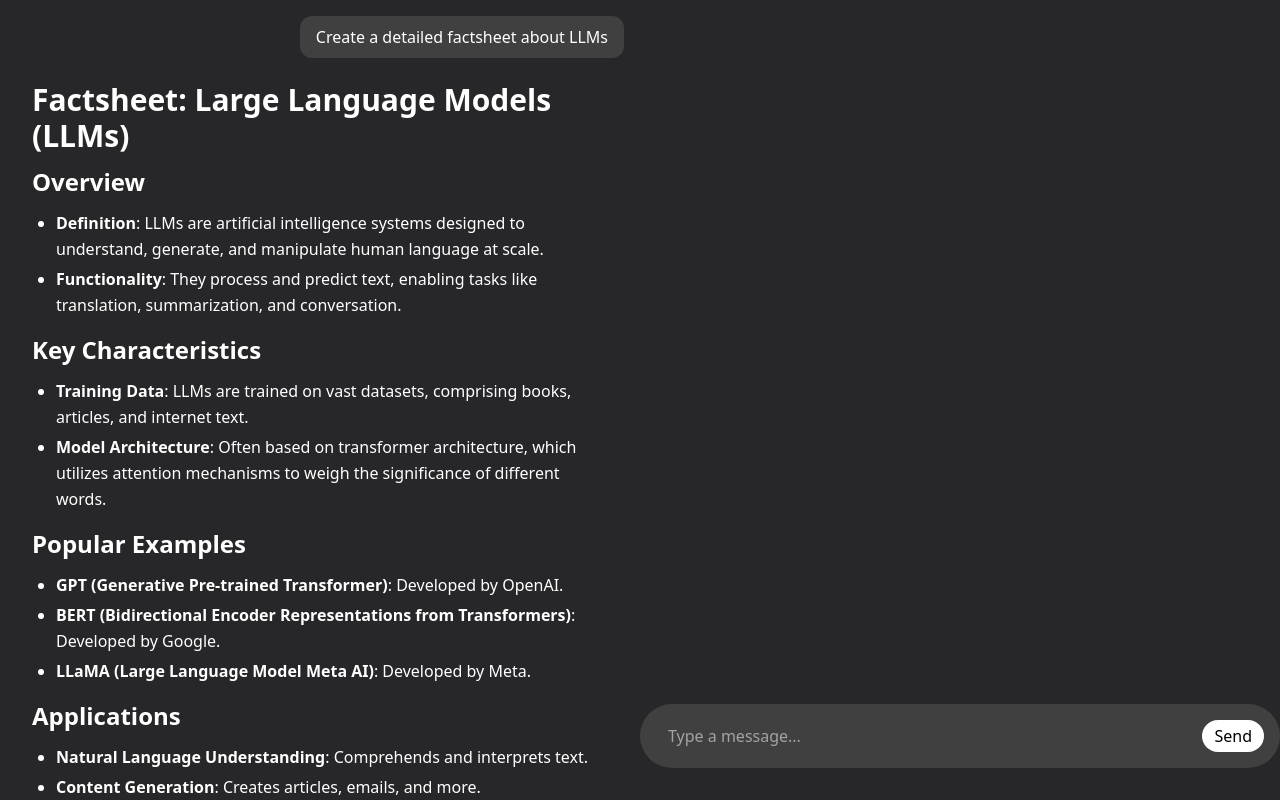
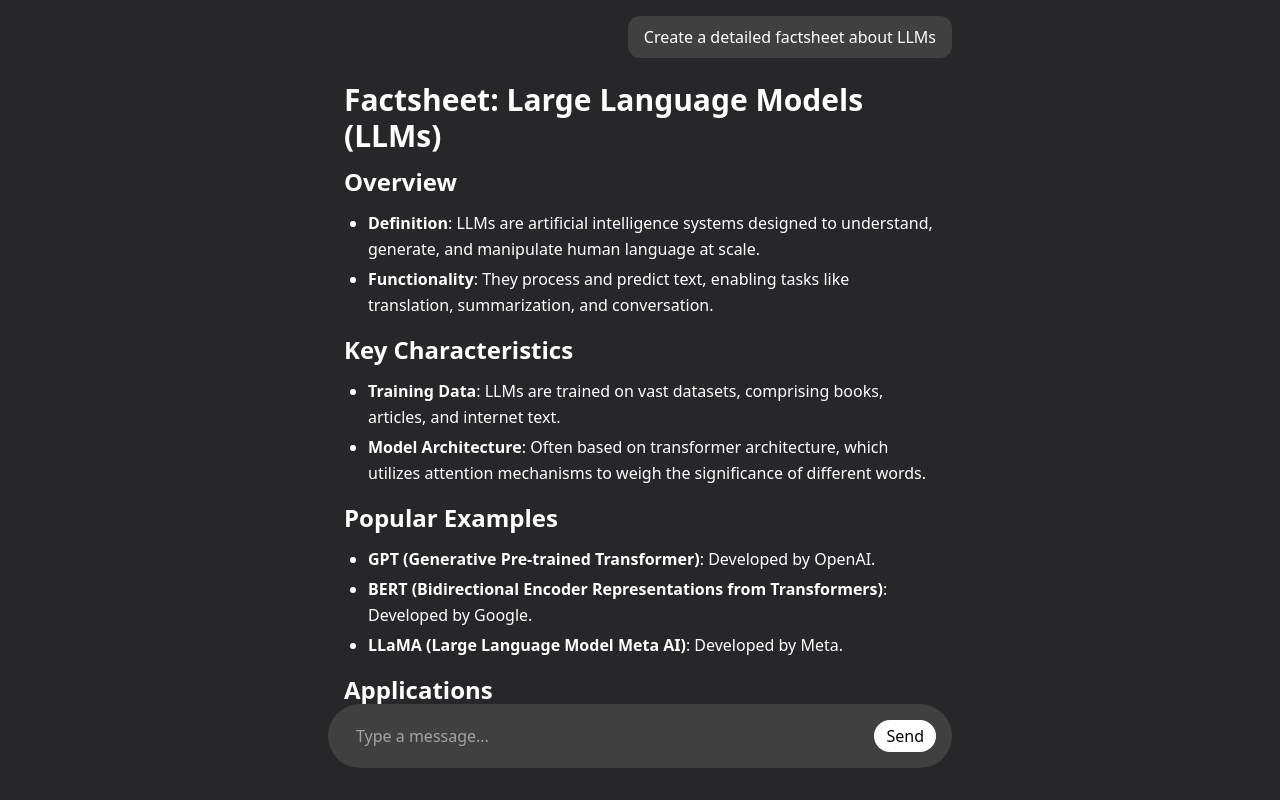
Before and after one commit to ivanoconnor/chat_ui, a SvelteKit app: page /app4 in a window 1280 px wide. Built offline with nearby package versions, Linux system fonts and the light colour scheme.

Commit message:
css fixes

```diff
--- a/src/routes/app4/+page.svelte
+++ b/src/routes/app4/+page.svelte
@@ -91,13 +91,15 @@
   });
 </script>
 
-<div class="h-screen w-full flex bg-zinc-800 justify-center">
-  <div class="w-full sm:w-1/2 flex flex-col">
-    <div class="flex flex-col h-full">
-      <div class="flex flex-col flex-grow p-4 chat overflow-y-auto">
+<div class="h-dvh w-full flex bg-zinc-800 justify-center">
+  <div class="w-full flex flex-col">
+    <div class="flex flex-col h-full w-full">
+      <div
+        class="flex flex-col flex-grow p-4 chat overflow-y-auto items-center"
+      >
         {#each messages as message, i}
           <div
-            class="flex flex-row gap-2 mb-4"
+            class="flex flex-row gap-2 mb-4 w-full sm:w-1/2"
             class:justify-end={message.role === "user"}
             class:justify-start={message.role !== "user"}
           >
@@ -127,14 +129,13 @@
           </div>
         {/each}
 
-        <div class="h-4"></div>
-      </div>
-    </div>
+        <!-- spacer -->
+        <div class="p-2 sm:p-4"></div>
       </div>
 
-  <div class="w-full sm:w-1/2 self-end mb-8">
+      <div class="w-full self-end mb-4 sm:mb-8 flex flex-col items-center px-4">
         <div
-      class="flex flex-row items-center justify-between w-full bg-neutral-700 rounded-full p-4 gap-2"
+          class="flex flex-row items-center justify-between bg-neutral-700 rounded-full p-4 gap-2 w-full sm:w-1/2"
         >
           <textarea
             class="pl-3 w-full text-white focus:outline-none bg-transparent resize-none placeholder:text-neutral-400"
@@ -163,3 +164,20 @@
         </div>
       </div>
     </div>
+  </div>
+</div>
+
+<style>
+  ::-webkit-scrollbar {
+    background-color: #27272a;
+  }
+
+  ::-webkit-scrollbar-thumb {
+    background-color: #525252;
+    border: 2px solid #27272a;
+  }
+
+  ::-webkit-scrollbar-thumb:hover {
+    background-color: #737373;
+  }
+</style>
```
Lines whose indentation alone changed are shown as unchanged.
